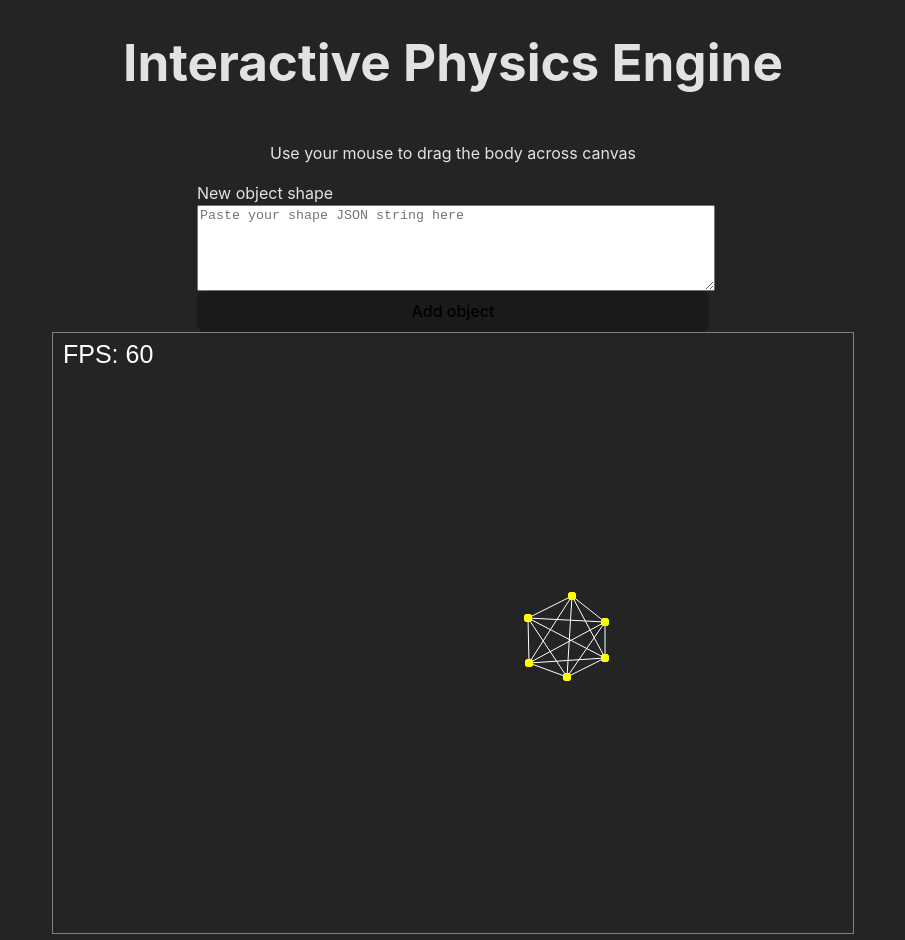
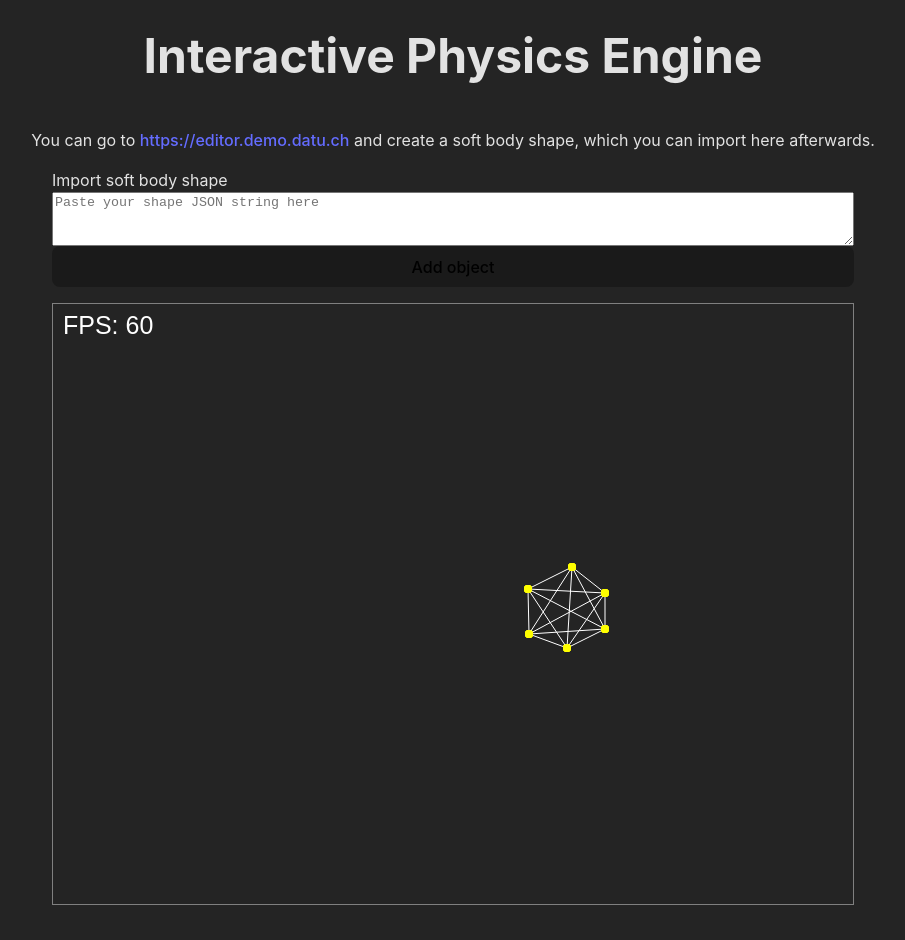
Before and after one commit to datuchela/fizziks-soft-body, a website built with Vite: page index.html in a window 1280 px wide. Shown: the whole page, without its empty margins (187-1092 px from the left). After the commit the page ends 911 px from the top, so only its background shows below. Built offline with nearby package versions, Linux system fonts and the light colour scheme.

Commit message:
style: add description and styling

```diff
--- a/index.html
+++ b/index.html
@@ -11,16 +11,20 @@
 <body>
   <h1>Interactive Physics Engine</h1>
   <div>
-    <p>Use your mouse to drag the body across canvas</p>
+    <p>You can go to <a href="https://editor.demo.datu.ch" target="_blank">https://editor.demo.datu.ch</a> and create
+      a
+      soft body shape, which you can import here afterwards.</p>
   </div>
-  <div class="shape-input-wrapper">
-    <label for="shape-input">New object shape</label>
-    <textarea id="shape-input" placeholder="Paste your shape JSON string here"></textarea>
-    <button id="shape-add">Add object</button>
+  <div class="wrapper">
+    <div class="shape-input-wrapper">
+      <label for="shape-input">Import soft body shape</label>
+      <textarea id="shape-input" placeholder="Paste your shape JSON string here"></textarea>
+      <button id="shape-add">Add object</button>
+    </div>
+    <button class="canvas-button">
+      <canvas id="physics-canvas" width="800" height="600"></canvas>
+    </button>
   </div>
-  <button class="canvas-button">
-    <canvas id="physics-canvas"></canvas>
-  </button>
   <script type="module" src="/src/main.ts"></script>
 </body>
 
--- a/src/style.css
+++ b/src/style.css
@@ -34,8 +34,8 @@ body {
 }
 
 h1 {
-  font-size: 3.2em;
-  line-height: 1.1;
+  font-size: 3em;
+  line-height: 1;
 }
 
 #app {
@@ -47,7 +47,7 @@ h1 {
 
 .logo {
   height: 6em;
-  padding: 1.5em;
+  padding: 1em;
   will-change: filter;
   transition: filter 300ms;
 }
@@ -95,16 +95,22 @@ body {
   justify-content: center;
 }
 
+.wrapper {
+  display: flex;
+  flex-direction: column;
+  gap: 1rem;
+}
+
 .shape-input-wrapper {
   display: flex;
   flex-direction: column;
-  width: 40%;
 }
 
 #shape-input {
-  width: 100%;
-  height: 10ch;
+  height: 6ch;
 }
+
+#shape-add {}
 
 #physics-canvas {
   background-color: #242424;
@@ -124,6 +130,7 @@ body {
   cursor: grab;
   cursor: -webkit-grab;
   cursor: -moz-grab;
+  display: block;
 }
 
 .canvas-button:focus {
```
